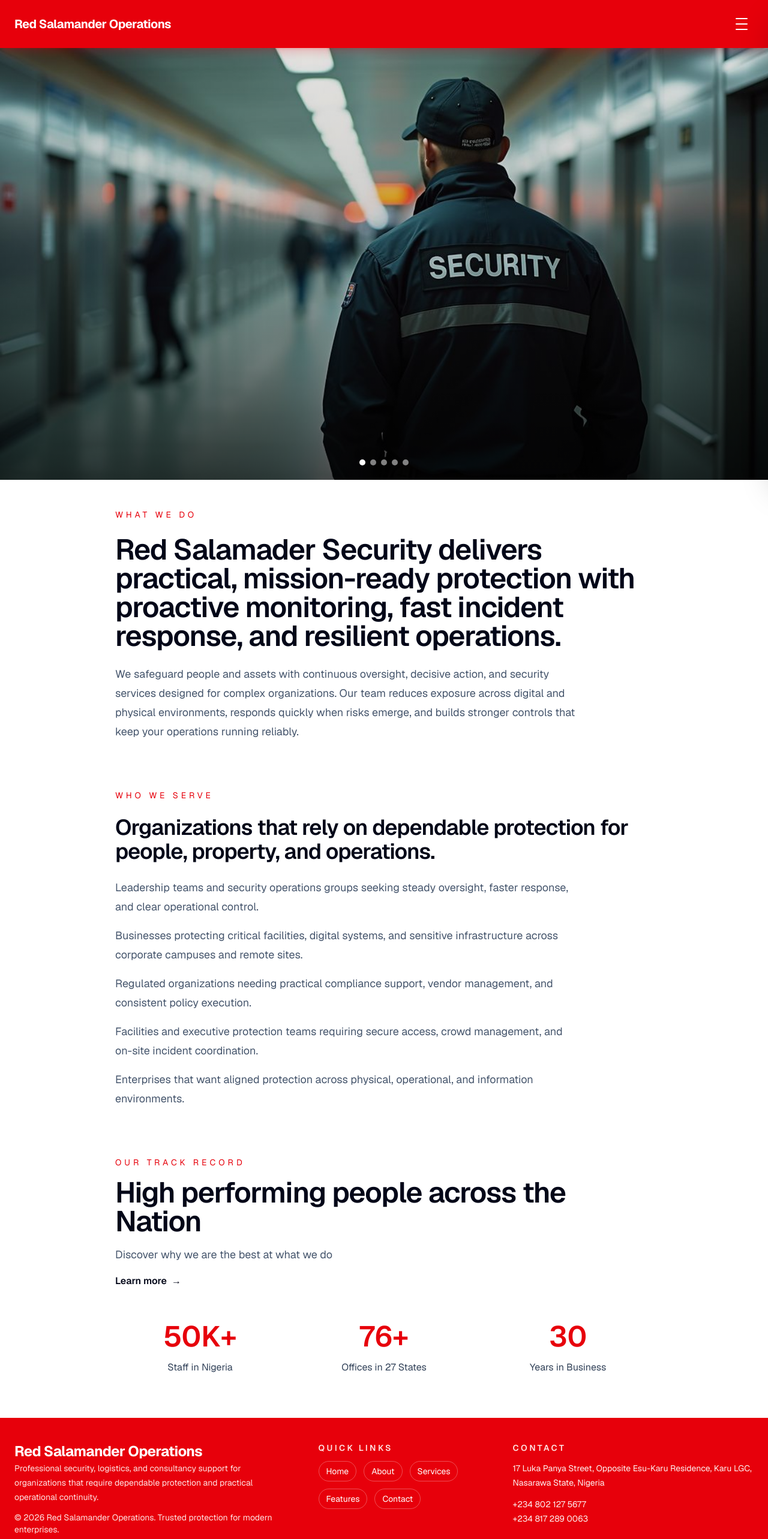
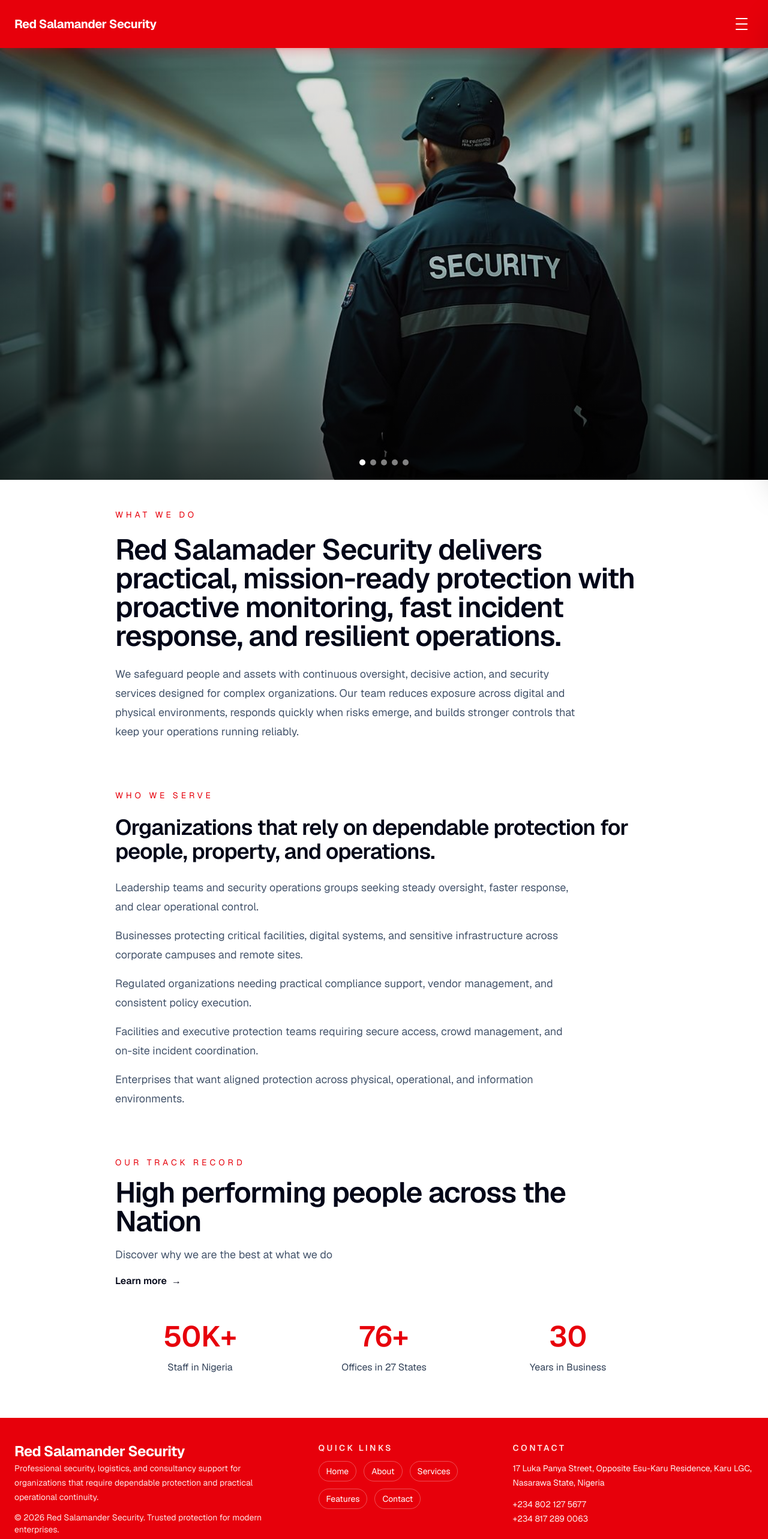
Before and after one commit to smartloopltd/Redsalamandersecurity, a Next.js app: page / in a window 1280 px wide. Shown: the top 2566 px of the page at 60% size. Built offline with nearby package versions, Linux system fonts and the light colour scheme.

Commit message:
Update brand name to Red Salamander Security

```diff
--- a/app/components/Header.tsx
+++ b/app/components/Header.tsx
@@ -22,7 +22,7 @@ export default function Header() {
             href="/"
             className="block max-w-[10rem] text-[0.78rem] font-bold leading-[1.15] tracking-tight whitespace-normal break-words sm:max-w-[13rem] sm:text-sm md:max-w-none md:text-xl"
           >
-            Red Salamander Operations
+            Red Salamander Security
           </Link>
         </div>
 
--- a/app/layout.tsx
+++ b/app/layout.tsx
@@ -39,12 +39,12 @@ export default function RootLayout({
             <div className="mx-auto grid max-w-7xl gap-8 px-6 py-10 md:grid-cols-[1.3fr_0.8fr_1.1fr] md:items-start">
               <div className="space-y-3">
                 <Link href="/" className="text-2xl font-bold tracking-tight text-white">
-                  Red Salamander Operations
+                  Red Salamander Security
                 </Link>
                 <p className="max-w-md text-sm leading-6 text-red-100">
                   Professional security, logistics, and consultancy support for organizations that require dependable protection and practical operational continuity.
                 </p>
-                <p className="text-sm text-red-100">© 2026 Red Salamander Operations. Trusted protection for modern enterprises.</p>
+                <p className="text-sm text-red-100">© 2026 Red Salamander Security. Trusted protection for modern enterprises.</p>
               </div>
 
               <div className="space-y-3">
```
